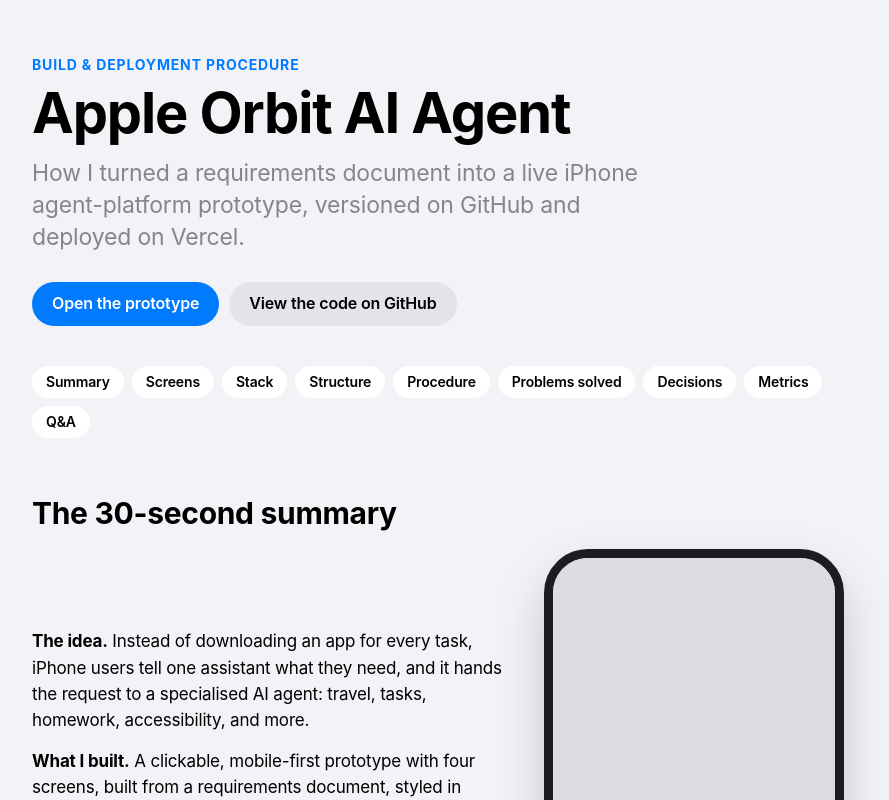
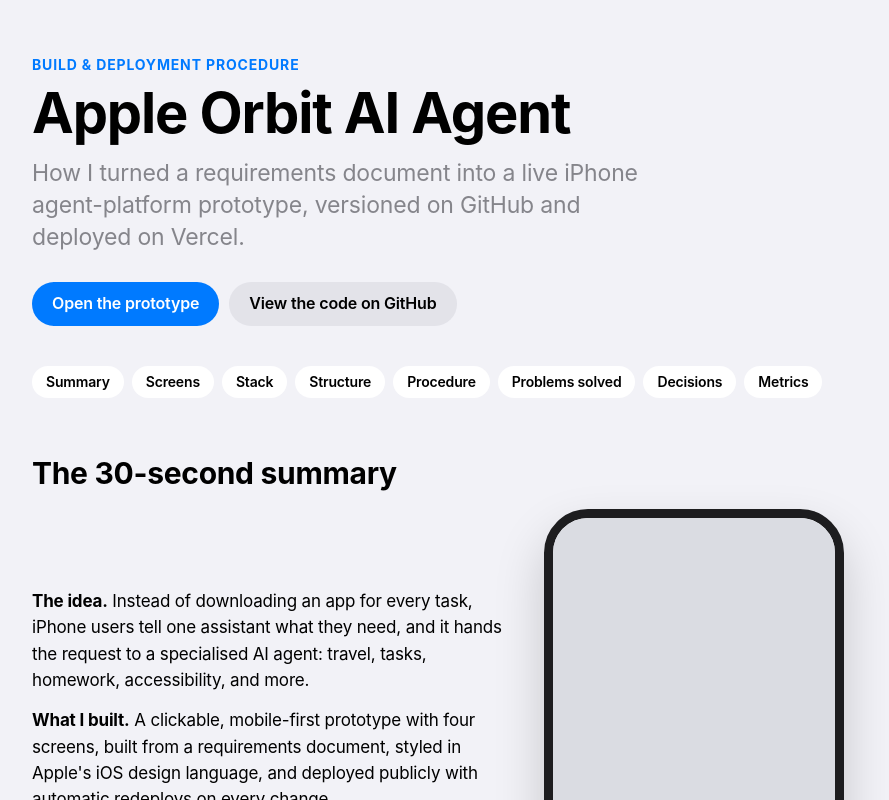
Before and after one commit to Maryna-Petrova643/apple-orbit, a Next.js app: page /procedure in a window 1280 px wide. Shown: the top 800 px of the page, without its empty margins (202-1091 px from the left). Built offline with nearby package versions, Linux system fonts and the light colour scheme.

Commit message:
Remove QA section from procedure page
Removed the QA section with likely interview questions.

```diff
--- a/app/procedure/page.tsx
+++ b/app/procedure/page.tsx
@@ -95,14 +95,6 @@
   ["Trust guardrails", "Edit rate, rejected plans, and wrong-action reports."],
 ];
 
-const qa = [
-  ["Why Vercel?", "It's built by the Next.js team, so deployment is zero-config. Every push to GitHub redeploys automatically and I can roll back instantly. For a prototype, speed of iteration matters most."],
-  ["How does the agent routing work?", "Each agent has keywords; the request is scored against them and the best match wins. It's a deliberate MVP choice. Next is an LLM classifier, evaluated on labelled requests before it replaces the keyword logic."],
-  ["What would you change for production?", "Server-side LLM routing and planning, real integrations with per-agent permissions, user accounts, analytics, and an eval suite that blocks releases if routing accuracy drops."],
-  ["How would you prioritise agents for launch?", "Start with high-frequency, low-risk agents like tasks, travel planning, and meal planning, which run on on-device data and don't depend on local partners in each market."],
-  ["What was the hardest part?", "Environment setup on Windows. I fixed each error by reading the message, finding the cause, and applying the smallest fix, and I documented them on this page."],
-];
-
 function Table({ head, rows }: { head: string[]; rows: string[][] }) {
   return (
     <div className={s.tableWrap}>
@@ -127,7 +119,7 @@
         </div>
 
         <ul className={s.toc}>
-          {[["summary", "Summary"], ["screens", "Screens"], ["stack", "Stack"], ["structure", "Structure"], ["procedure", "Procedure"], ["problems", "Problems solved"], ["decisions", "Decisions"], ["metrics", "Metrics"], ["qa", "Q&A"]].map(([id, label]) => (
+          {[["summary", "Summary"], ["screens", "Screens"], ["stack", "Stack"], ["structure", "Structure"], ["procedure", "Procedure"], ["problems", "Problems solved"], ["decisions", "Decisions"], ["metrics", "Metrics"]].map(([id, label]) => (
             <li key={id}><a href={`#${id}`}>{label}</a></li>
           ))}
         </ul>
@@ -203,11 +195,6 @@
           <div className={s.grid2}>{metrics.map(([t, d]) => <div key={t} className={s.tile}><h4>{t}</h4><p>{d}</p></div>)}</div>
         </section>
 
-        <section id="qa" className={s.section}>
-          <h2 className={s.h2}>Likely interview questions</h2>
-          {qa.map(([q, a]) => <div key={q} className={s.qa}><h4>{q}</h4><p>{a}</p></div>)}
-        </section>
-
         <p className={s.footer}>Maryna Petrova · September 2026 · Concept prototype, not affiliated with Apple Inc.</p>
       </div>
     </main>
```
